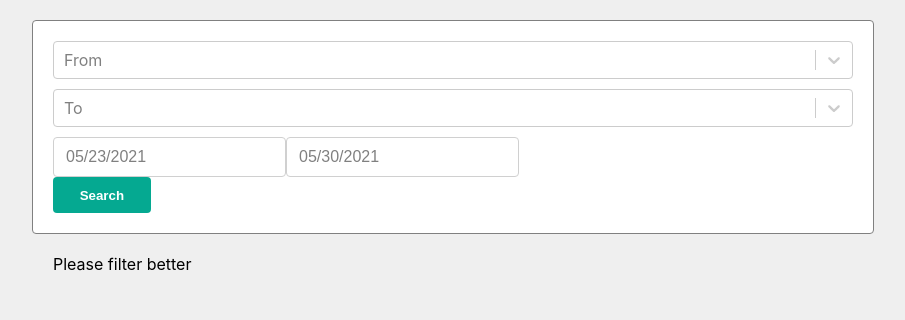
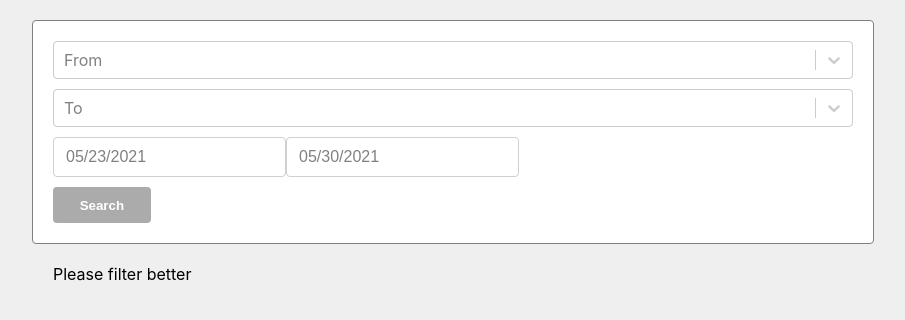
Before and after one commit to torian12321/react-flights, a React (Create React App) app: page / in a window 1280 px wide. Shown: the top 320 px of the page, without its empty margins (187-1092 px from the left). Built offline with nearby package versions, Linux system fonts and the light colour scheme.

Commit message:
add btn validator

```diff
--- a/src/App/Filters/Filters.tsx
+++ b/src/App/Filters/Filters.tsx
@@ -1,26 +1,47 @@
 import React from 'react';
-import Form from '../../components/Form';
+import moment from 'moment';
+import { Form as RFFForm } from 'react-final-form';
 import Button from '../../components/Button';
 import SelectCountry from '../../components/SelectCountry';
 import DateRange from '../../components/DateRange';
 import { Props, State } from './Filters.interfaces';
 
+const isValid = (values: any = {}) => {
+  const { dates = {}} = values;
+
+  return (
+    (values["from"] !== undefined) &&
+    (values["to"] !== undefined) &&
+    (dates["from"] !== undefined) &&
+    (dates["to"] !== undefined)
+  );
+}
 const Filtes = ({
   isLoading = false,
   onSubmit
 }: Props & State) => {
-  const handleSubmit = (values: any) => {
-    onSubmit(values);
-  }
+  const handleOnSubmit = (values: any) => {
+    const { from = [], to = [], dates = {} } = values;
+
+    onSubmit({
+      from: from.map((f: any) => f.value).join(','),
+      to: to.map((t: any) => t.value).join(','),
+      dateFrom: moment(dates.from).format('DD/MM/YYYY'),
+      dateTo: moment(dates.to).format('DD/MM/YYYY'),
+    });
+  };
+
   return (
-    <div>
-      <Form onSubmit={handleSubmit} onChange={(e: any) => console.log(e)}>
-        <SelectCountry name='from' label="From" />
-        <SelectCountry name='to' label="To" />
-        <DateRange name="dates" />
-        <Button label="Search" loading={isLoading} />
-      </Form>
-    </div>
+    <RFFForm onSubmit={handleOnSubmit} onChange={(e: any) => console.log(e)}>
+      {({ values, handleSubmit }: any) => (
+        <form onSubmit={handleSubmit}>
+          <SelectCountry name='from' label="From" />
+          <SelectCountry name='to' label="To" />
+          <DateRange name="dates" />
+          <Button label="Search" loading={isLoading} disabled={!isValid(values)} />
+        </form>
+      )}
+    </RFFForm>
   );
 };
 export default Filtes;
--- a/src/components/Button/Button.module.scss
+++ b/src/components/Button/Button.module.scss
@@ -14,5 +14,8 @@
 }
 
 .disabled {
-  background: grey;
+  &,
+  &:hover {
+    background: #ababab;
+  }
 }
--- a/src/components/DateRange/DateRange.module.scss
+++ b/src/components/DateRange/DateRange.module.scss
@@ -2,6 +2,7 @@
   display: flex;
   flex-direction: row;
   flex-wrap: wrap;
+  margin: 0 0 10px;
   // & > div {
   //   flex: 1 0;
   //   background: yellow;
--- a/src/components/Form/Form.tsx
+++ /dev/null
@@ -1,30 +0,0 @@
-import React from 'react';
-import { Form as RFFForm } from 'react-final-form';
-import moment from 'moment';
-
-const Form = ({
-  children,
-  onSubmit = () => {}
-}: any) => {
-  const handleOnSubmit = (values: any) => {
-    const { from = [], to = [], dates = {} } = values;
-
-    onSubmit({
-      from: from.map((f: any) => f.value).join(','),
-      to: to.map((t: any) => t.value).join(','),
-      dateFrom: moment(dates.from).format('DD/MM/YYYY'),
-      dateTo: moment(dates.to).format('DD/MM/YYYY'),
-    });
-  }
-  return (
-    <RFFForm onSubmit={handleOnSubmit} onChange={(e: any) => console.log(e)}>
-      {(props: any) => (
-        <form onSubmit={props.handleSubmit}>
-          {children}
-        </form>
-      )}
-    </RFFForm>
-  );
-};
-
-export default Form;
--- a/src/components/Form/index.ts
+++ /dev/null
@@ -1,4 +0,0 @@
-import Form from './Form';
-
-export default Form;
-export { Form };
```
